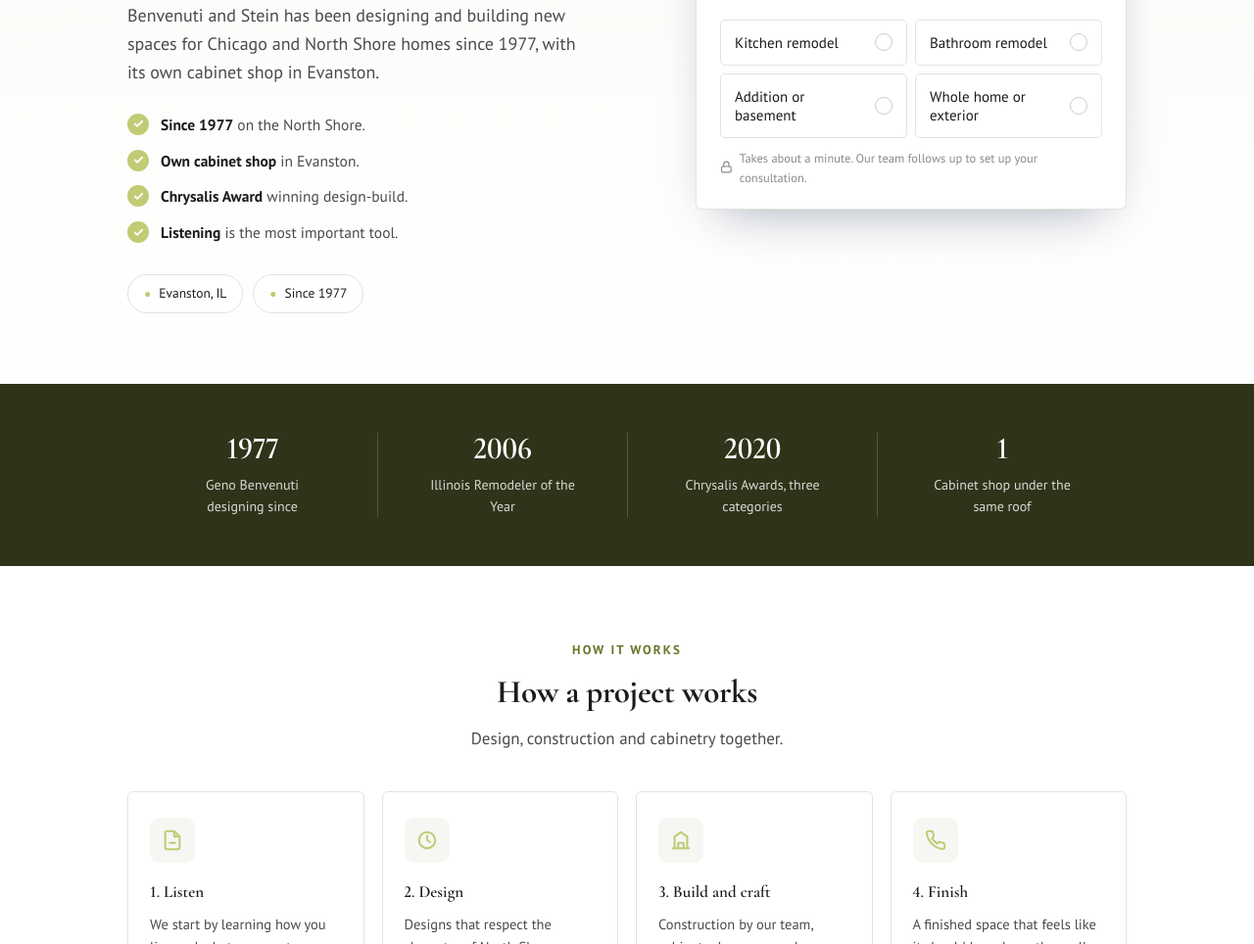
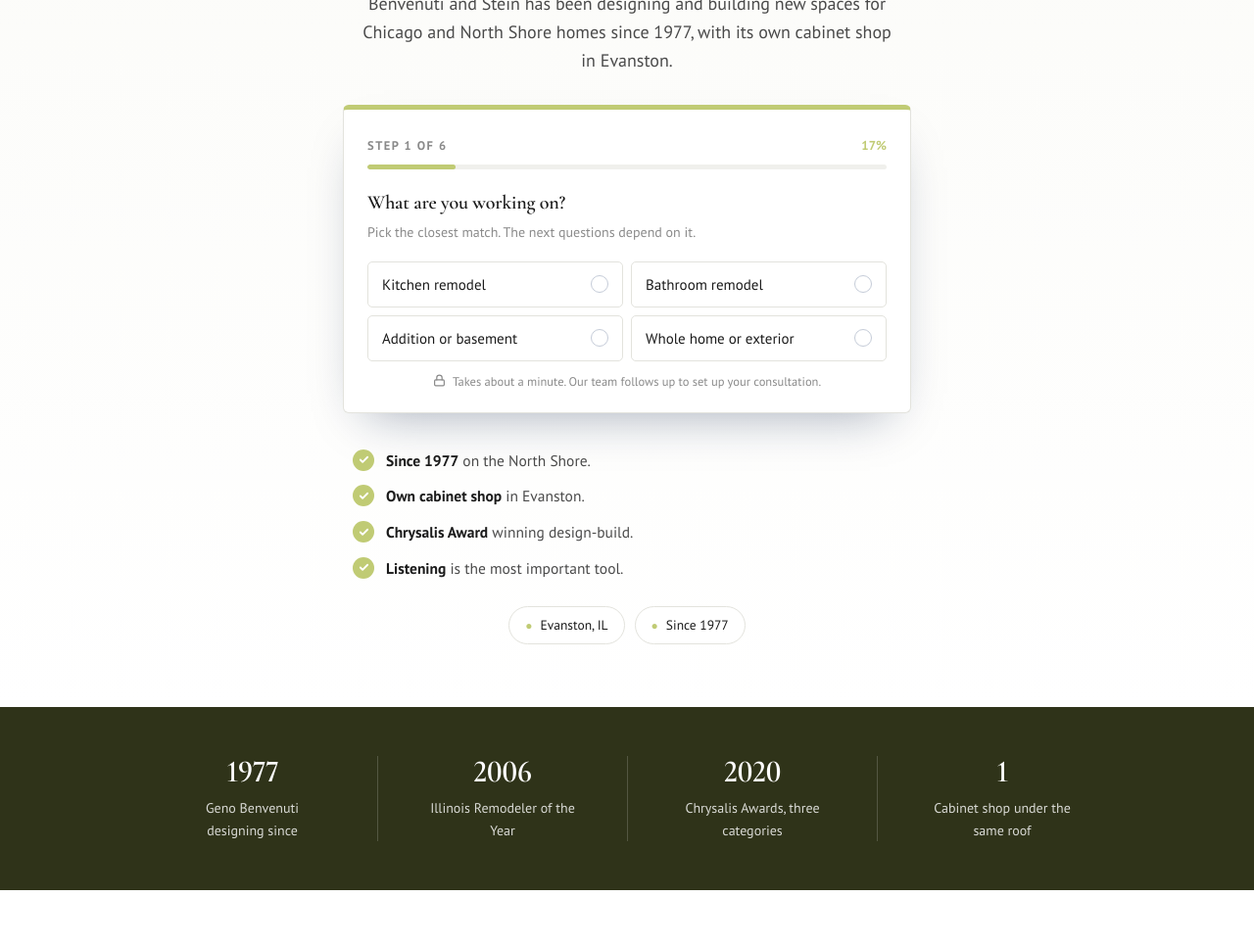
Before and after one commit to sheafox1/benvenuti-and-stein, a plain HTML site: page index.html in a window 1280 px wide. Shown: the part 303-1267 px from the top of the page at 98% size. Drawn offline with nearby package versions, Linux system fonts and the light colour scheme.

Commit message:
Centered application form and cash referral reward
Co-Authored-By: Claude Sonnet 5.5 <noreply@anthropic.com>

```diff
--- a/index.html
+++ b/index.html
@@ -240,6 +240,15 @@
   .awards { display:flex; flex-wrap:wrap; gap:14px; align-items:center; justify-content:center; margin-top:16px; }
   .awards img { height: 64px; width:auto; background: var(--navy); border-radius: 8px; padding: 8px 12px; }
   .opts.one { grid-template-columns: 1fr; }
+
+  /* centered hero (Shea 2026-11-17): headline, sub-headline, the form in the middle, information below */
+  .hero-c { text-align: center; padding-top: 52px; padding-bottom: 64px; }
+  .hero-c h1 { max-width: 26ch; margin: 0 auto 16px; text-wrap: balance; }
+  .hero-c .lede { margin: 0 auto 30px; max-width: 56ch; }
+  .hero-c .lab { margin-left: auto; margin-right: auto; }
+  .card-c { max-width: 580px; margin: 0 auto 36px; text-align: left; }
+  .ticks-c { max-width: 560px; margin: 0 auto 26px; text-align: left; }
+  .badges-c { justify-content: center; }
   .hrow .brand { height: 70px !important; width: auto; }
   .flogo { height: 80px !important; width: auto; background:none !important; padding:0 !important; }
   footer { background: #2F3319 !important; }
@@ -267,25 +276,11 @@
 </header>
 
 <div class="hero-wrap">
-<div class="inner hero">
-  <div class="hgrid">
-    <div>
+<div class="inner hero hero-c">
   <p class="lab">Whole House &middot; Kitchens &middot; Cabinetry &middot; North Shore, IL</p>
   <h1>Design, construction and <em>handcrafted cabinetry.</em></h1>
   <p class="lede">Benvenuti and Stein has been designing and building new spaces for Chicago and North Shore homes since 1977, with its own cabinet shop in Evanston.</p>
-      <ul class="ticks">
-        <li><span class="ck"><svg width="11" height="11" viewBox="0 0 24 24" fill="none" stroke="#fff" stroke-width="4" stroke-linecap="round" stroke-linejoin="round"><path d="M20 6 9 17l-5-5"/></svg></span><span><b>Since 1977</b> on the North Shore.</span></li>
-        <li><span class="ck"><svg width="11" height="11" viewBox="0 0 24 24" fill="none" stroke="#fff" stroke-width="4" stroke-linecap="round" stroke-linejoin="round"><path d="M20 6 9 17l-5-5"/></svg></span><span><b>Own cabinet shop</b> in Evanston.</span></li>
-        <li><span class="ck"><svg width="11" height="11" viewBox="0 0 24 24" fill="none" stroke="#fff" stroke-width="4" stroke-linecap="round" stroke-linejoin="round"><path d="M20 6 9 17l-5-5"/></svg></span><span><b>Chrysalis Award</b> winning design-build.</span></li>
-        <li><span class="ck"><svg width="11" height="11" viewBox="0 0 24 24" fill="none" stroke="#fff" stroke-width="4" stroke-linecap="round" stroke-linejoin="round"><path d="M20 6 9 17l-5-5"/></svg></span><span><b>Listening</b> is the most important tool.</span></li>
-      </ul>
-      <div class="badges">
-        <span class="badge"><i>&#9679;</i> Evanston, IL</span>
-        <span class="badge"><i>&#9679;</i> Since 1977</span>
-      </div>
-    </div>
-
-    <div class="card">
+  <div class="card card-c">
     <div class="ctop"><span class="cstep" id="stepLab">Step 1 of 6</span><span class="cpct" id="pct">17%</span></div>
     <div class="track"><div class="fill" id="fill"></div></div>
     <div id="stage"></div>
@@ -295,6 +290,15 @@
       Takes about a minute. Our team follows up to set up your consultation.
     </div>
   </div>
+  <ul class="ticks ticks-c">
+        <li><span class="ck"><svg width="11" height="11" viewBox="0 0 24 24" fill="none" stroke="#fff" stroke-width="4" stroke-linecap="round" stroke-linejoin="round"><path d="M20 6 9 17l-5-5"/></svg></span><span><b>Since 1977</b> on the North Shore.</span></li>
+        <li><span class="ck"><svg width="11" height="11" viewBox="0 0 24 24" fill="none" stroke="#fff" stroke-width="4" stroke-linecap="round" stroke-linejoin="round"><path d="M20 6 9 17l-5-5"/></svg></span><span><b>Own cabinet shop</b> in Evanston.</span></li>
+        <li><span class="ck"><svg width="11" height="11" viewBox="0 0 24 24" fill="none" stroke="#fff" stroke-width="4" stroke-linecap="round" stroke-linejoin="round"><path d="M20 6 9 17l-5-5"/></svg></span><span><b>Chrysalis Award</b> winning design-build.</span></li>
+        <li><span class="ck"><svg width="11" height="11" viewBox="0 0 24 24" fill="none" stroke="#fff" stroke-width="4" stroke-linecap="round" stroke-linejoin="round"><path d="M20 6 9 17l-5-5"/></svg></span><span><b>Listening</b> is the most important tool.</span></li>
+  </ul>
+  <div class="badges badges-c">
+        <span class="badge"><i>&#9679;</i> Evanston, IL</span>
+        <span class="badge"><i>&#9679;</i> Since 1977</span>
   </div>
 </div>
 </div>
```
Also changed, not shown: referral/index.html (+5 -5 lines). Lines whose indentation alone changed are shown as unchanged.
